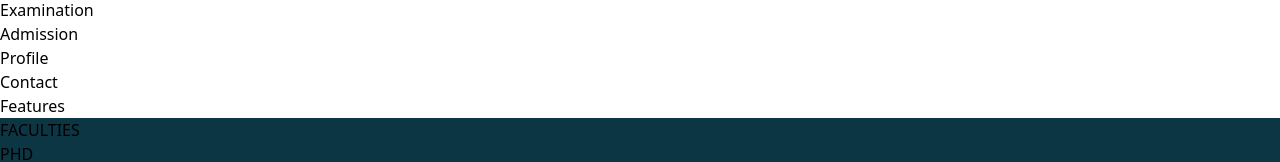
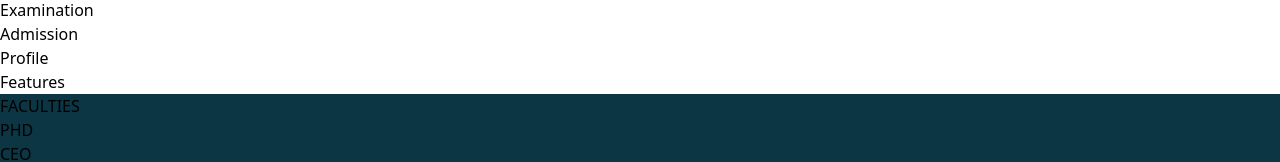
Before and after one commit to Manishr345/EduSync, a React (Vite) app in the folder FrontEnd/: page / in a window 1280 px wide. Shown: the part 446-608 px from the top of the page. Built offline with nearby package versions, Linux system fonts and the light colour scheme.

Commit message:
updated card component and nav

```diff
--- a/FrontEnd/src/components/Card.jsx
+++ b/FrontEnd/src/components/Card.jsx
@@ -3,8 +3,8 @@ import React from 'react'
 const Card = () => {
     return (
         <>
-            <div className='w-full h-[90vh] bg-gray-500 min-[768px]:max-[1023px]:w-[110%]'></div>
-            <div className='w-full sm:max-[800px]:h-[130vh] sm:h-[90vh]  mt-7 text-white sm:flex flex-col justify-center items-center'>
+            {/* <div className='w-full h-[90vh] bg-gray-500 min-[768px]:max-[1023px]:w-[110%]'></div> */}
+            <div className='w-full sm:max-[800px]:h-[130vh] sm:h-[90vh]   text-white sm:flex flex-col justify-center items-center'>
                 <div>
                     <h1 className='text-3xl font-bold text-center'>Features</h1>
                 </div>
@@ -35,7 +35,7 @@ const Card = () => {
                     </div>
                 </div>
             </div>
-            <div className='w-full h-[90vh] bg-gray-500 mt-9 min-[768px]:max-[1023px]:w-[110%]'></div>
+            {/* <div className='w-full h-[90vh] bg-gray-500 mt-9 min-[768px]:max-[1023px]:w-[110%]'></div> */}
         </>
     )
 }
--- a/FrontEnd/src/components/Footer.jsx
+++ b/FrontEnd/src/components/Footer.jsx
@@ -2,9 +2,13 @@ import React from 'react'
 
 const Footer = () => {
   return (
-    <div>
+    <>
+      <div className='w-full h-[300px] bg-slate-800 '>
 
-    </div>
+
+      </div>
+    </>
+
   )
 }
 
--- a/FrontEnd/src/components/Header.jsx
+++ b/FrontEnd/src/components/Header.jsx
@@ -1,8 +1,8 @@
-import React,{useState} from 'react'
+import React, { useState } from 'react'
 
 const Header = () => {
-  const [menuopen,setmenuopen]=useState(false);
-  const toggle=()=>setmenuopen(!menuopen);
+  const [menuopen, setmenuopen] = useState(false);
+  const toggle = () => setmenuopen(!menuopen);
   return (
     /* Don't delete this comment work in progress
       <header className='bg-black text-white p-10 flex justify-between text-3xl'>
@@ -10,7 +10,7 @@ const Header = () => {
       <div className='hover:bg-slate-600 rounded-lg'><button className='w-11 h-11'><i className="fa-solid fa-bars"></i></button></div>
       </header>
     */
-      <nav className="bg-black lg:h-24 lg:p-4 xl:h-32 xl:p-7 min-[768px]:max-[1023px]:w-[110%]">
+    <nav className="bg-black lg:h-24 lg:p-4 xl:h-32 xl:p-7 min-[768px]:max-[1023px]:w-[100%]">
       <div className="max-w-screen flex flex-wrap items-center justify-between p-4 min-[768px]:max-[1023px]:flex gap-5">
         <a href="https://flowbite.com/" className="flex gap-1">
           <img src="https://flowbite.com/docs/images/logo.svg" className="xl:h-10 h-7" alt="Flowbite Logo" />
@@ -20,10 +20,10 @@ const Header = () => {
           type="button"
           className="inline-flex items-center p-2 w-10 h-10 justify-center text-xl text-gray-500 rounded-lg md:hidden hover:bg-gray-100 focus:outline-none focus:ring-2 focus:ring-gray-200 dark:text-gray-400 dark:hover:bg-gray-700 dark:focus:ring-gray-600"
           aria-controls="navbar-default"
-          aria-expanded={menuopen?"true":"false"}
+          aria-expanded={menuopen ? "true" : "false"}
           onClick={toggle}
         >
-        <i className="fa-solid fa-bars"></i>
+          <i className="fa-solid fa-bars"></i>
         </button>
         <div className={`w-full md:block md:w-auto ${menuopen ? "" : "hidden"}`} id="navbar-default">
           <ul className="font-medium flex flex-col p-4 md:p-0 mt-4 border border-gray-100 rounded-lg bg-gray-50 md:flex-row md:space-x-8 rtl:space-x-reverse md:mt-0 md:border-0 md:bg-white dark:bg-gray-800 md:dark:bg-gray-900 dark:border-gray-700">
@@ -67,11 +67,6 @@ const Header = () => {
                 Profile
               </a>
             </li>
-            <li>
-              <a href="#" className="xl:text-xl block py-2 px-3 text-gray-900 rounded hover:bg-gray-100 md:hover:bg-transparent md:border-0 md:hover:text-blue-700 md:p-0 dark:text-white md:dark:hover:text-blue-500 dark:hover:bg-gray-700 dark:hover:text-white md:dark:hover:bg-transparent">
-                Contact
-              </a>
-            </li>
           </ul>
         </div>
       </div>
--- a/FrontEnd/src/pages/Home.jsx
+++ b/FrontEnd/src/pages/Home.jsx
@@ -1,6 +1,7 @@
 import React from 'react'
 import Card from '../components/Card'
 import Header from '../components/Header'
+import Footer from '../components/Footer'
 
 const Home = () => {
   return (
@@ -9,6 +10,8 @@ const Home = () => {
       <div className='w-full bg-black md:w-[100%]'>
         <Card className='py-5'/>
       </div>
+      <Footer/>
+
     </>
   )
 }
```
